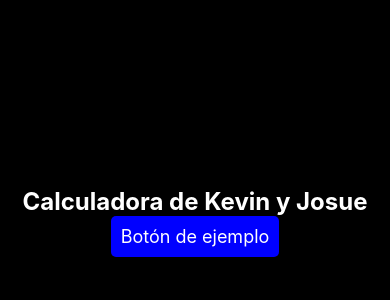
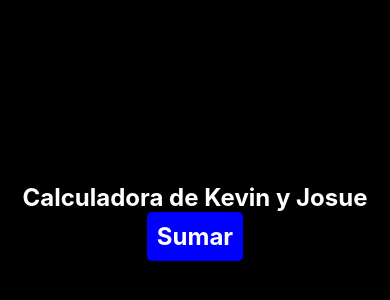
Before and after one commit to LordGovenate/Calculadora-en-React-Native, a React Native app: screen / in a window 390 px wide. Shown: the part 200-500 px from the top of the page. Built offline with nearby package versions, Linux system fonts and the light colour scheme.

Commit message:
Agregar botón de ejemplo y aplicar estilos en App.js

```diff
--- a/App.js
+++ b/App.js
@@ -1,4 +1,4 @@
-import { StyleSheet, Text, View,TextInput ,TouchableOpacity} from 'react-native';
+import { StyleSheet, Text, View,TextInput ,TouchableOpacity, Button} from 'react-native';
 
 export default function App() {
   return (
@@ -8,8 +8,8 @@ export default function App() {
 
       </View>
       <View>
-        <TouchableOpacity style={{backgroundColor: 'blue', padding: 10, borderRadius: 5}}  >
-          <Text style={{color: 'white', fontSize: 18}}>Botón de ejemplo</Text>
+        <TouchableOpacity style={styles.button}>
+          <Text style={styles.title}>Sumar</Text>
         </TouchableOpacity>
       </View>
 
@@ -29,4 +29,9 @@ const styles = StyleSheet.create({
     fontWeight: 'bold',
     color: 'white',
   },
+button:
+{
+  backgroundColor: 'blue',
+  padding: 10,
+  borderRadius: 5},
 });
```
